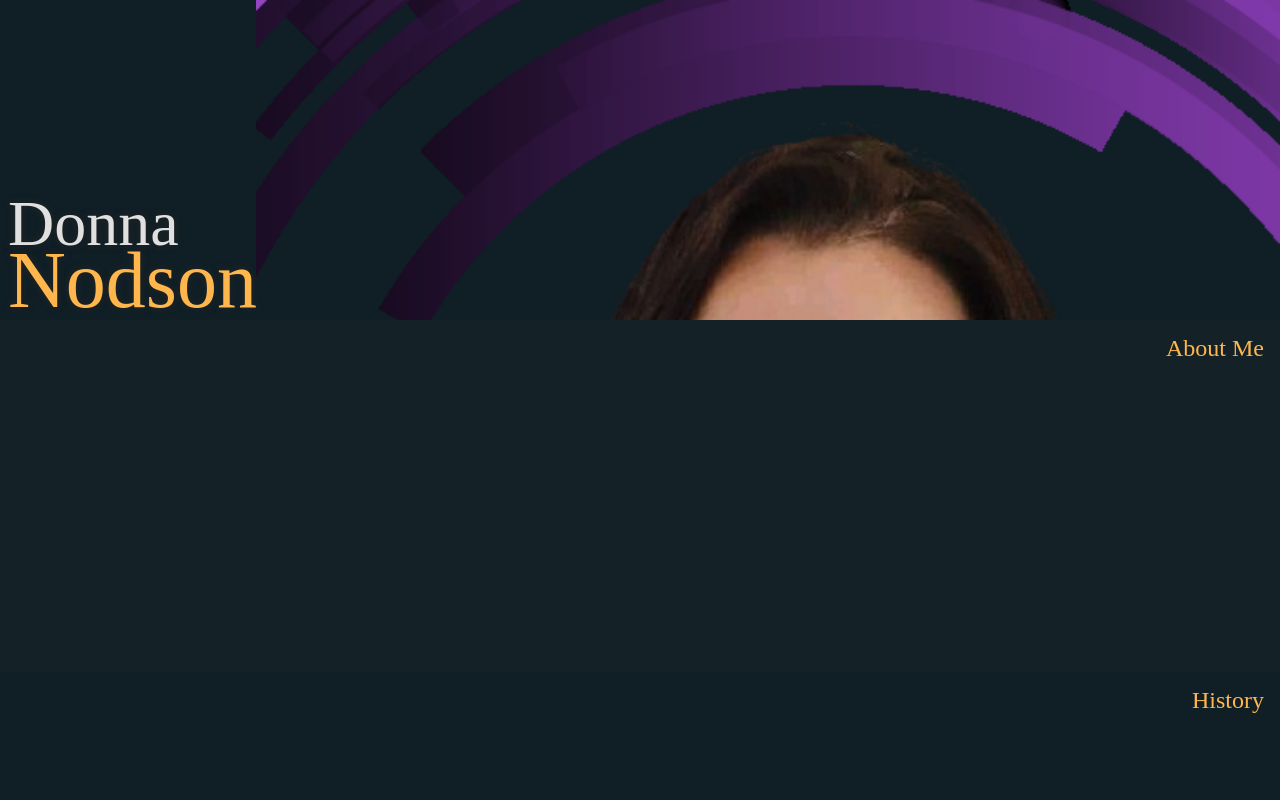
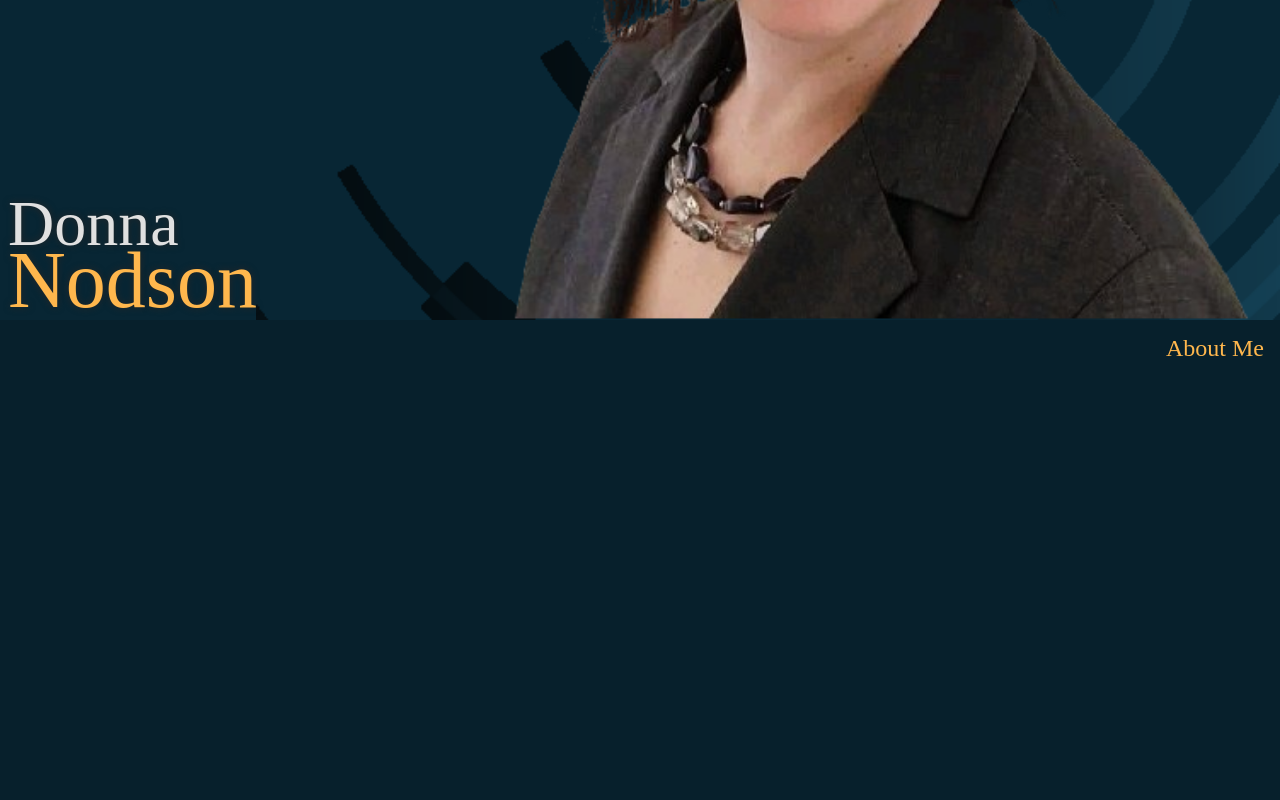
Before and after one commit to mnodson/portfolio-dkn, an Angular app: page / in a window 1280 px wide. Shown: the top 800 px of the page. Built offline with nearby package versions, Linux system fonts and the light colour scheme.

Commit message:
better page structure

```diff
--- a/src/app/app.component.scss
+++ b/src/app/app.component.scss
@@ -1,15 +1,14 @@
 .hero {
     height: 20rem;
     position: relative;
-    background: #101f26;
+    background: #082634;
 
     &__image {
         background-size: 80%;
         height: inherit;
-        background-position: top right;
+        background-position: bottom right;
         background-repeat: no-repeat;
-        background-attachment: fixed;
-        background-image: url("~src/assets/images/donna_headshot.png");
+        background-image: url("~src/assets/images/donna_headshot3.png");
     }
 
     &__content {
@@ -33,8 +32,11 @@
 
 .segment {
     padding: 1rem;
-    background: #142228;
-    height: 20rem;
+    background: #07202c;
+    height: 100vh;
+    position: sticky;
+    top: 0;
+    box-sizing: border-box;
 
     &__title {
         font-size: 1.5rem;
@@ -43,6 +45,6 @@
     }
 
     &--inverted {
-        background: #101f26;
+        background: #082634;
     }
 }
```
Also changed, not shown: src/assets/images/donna_headshot3.png (added), src/assets/images/donna_headshot4.png (added).
